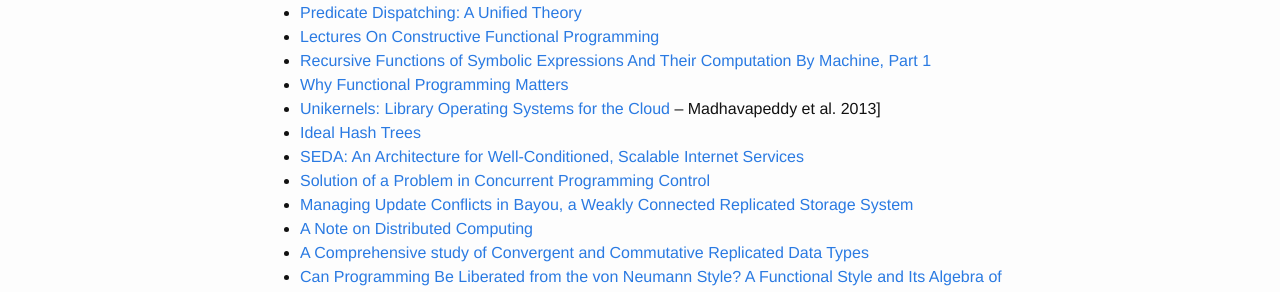
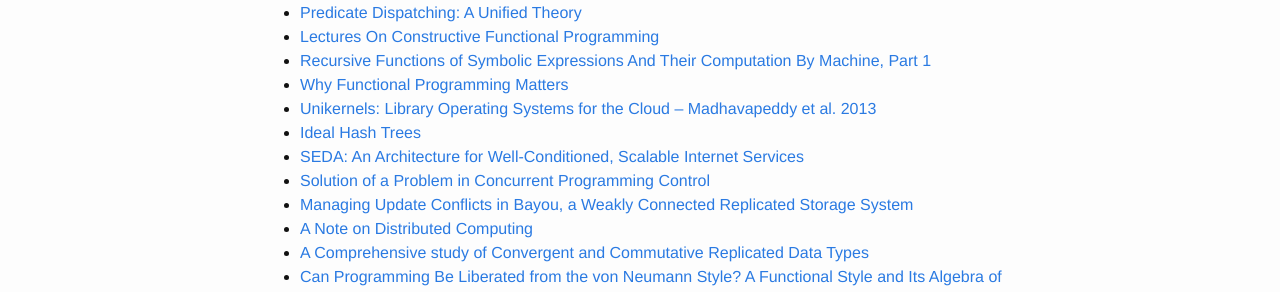
Before and after one commit to jabley/confnotes.club, a Jekyll site: the page built from _papers/index.md, in a window 1280 px wide. Shown: the part 940-1232 px from the top of the page. Built offline with Jekyll 4.4.1, drawn with Linux system fonts in a browser that asks for light colours.

Commit message:
Fix link

```diff
--- a/_papers/index.md
+++ b/_papers/index.md
@@ -40,7 +40,7 @@
 - [Lectures On Constructive Functional Programming](https://www.cs.ox.ac.uk/files/3390/PRG69.pdf)
 - [Recursive Functions of Symbolic Expressions And Their Computation By Machine, Part 1](http://www-formal.stanford.edu/jmc/recursive.pdf)
 - [Why Functional Programming Matters](https://github.com/papers-we-love/papers-we-love/blob/master/functional_programming/why-functional-programming-matters.pdf?raw=true)
-- [Unikernels: Library Operating Systems for the Cloud](http://anil.recoil.org/papers/2013-asplos-mirage.pdf) – Madhavapeddy et al. 2013]
+- [Unikernels: Library Operating Systems for the Cloud – Madhavapeddy et al. 2013](http://anil.recoil.org/papers/2013-asplos-mirage.pdf)
 - [Ideal Hash Trees](http://lampwww.epfl.ch/papers/idealhashtrees.pdf)
 - [SEDA: An Architecture for Well-Conditioned, Scalable Internet Services](http://www.eecs.harvard.edu/~mdw/papers/seda-sosp01.pdf)
 - [Solution of a Problem in Concurrent Programming Control](http://www.di.ens.fr/~pouzet/cours/systeme/bib/dijkstra.pdf)
```
